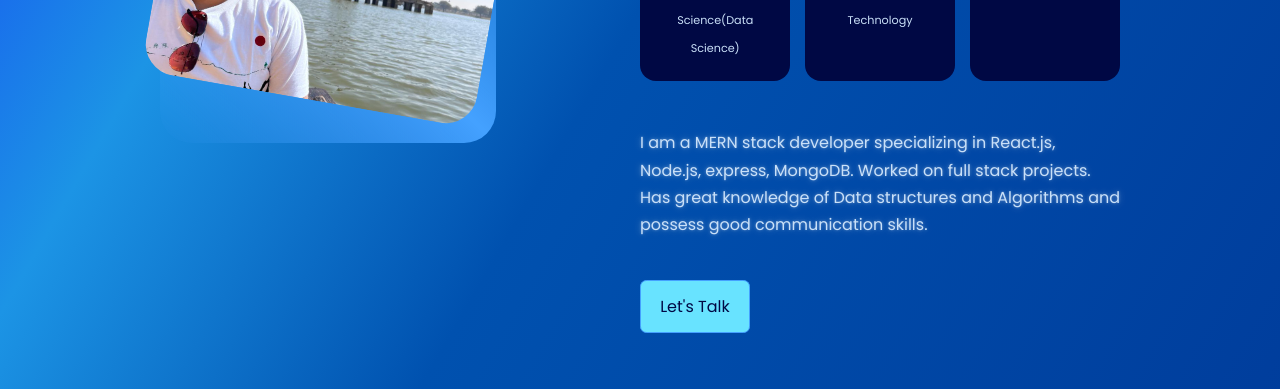
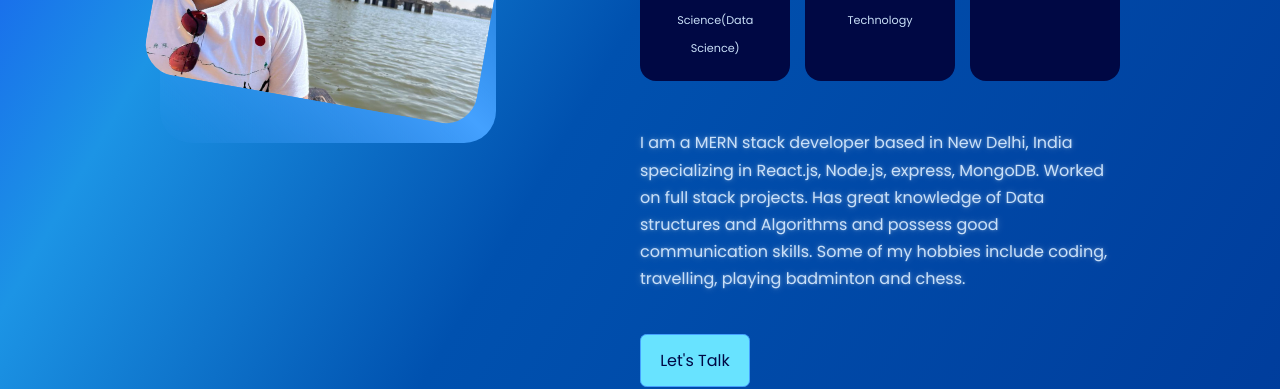
Before and after one commit to vansh-agg/react-portfolio, a React (Create React App) app: page / in a window 1280 px wide. Shown: the part 1360-1749 px from the top of the page. Built offline with nearby package versions, Linux system fonts and the light colour scheme.

Commit message:
updated info

```diff
--- a/src/components/about/about.jsx
+++ b/src/components/about/about.jsx
@@ -40,12 +40,12 @@ const About = () => {
                             <small>200+ Questions on Leetcode</small>
                         </article>
                     </div>
-                    <p>I am a MERN stack developer
+                    <p>I am a MERN stack developer based in New Delhi, India
                         specializing in React.js, Node.js, express,
                         MongoDB. Worked on full stack projects. Has great knowledge
                         of Data structures and Algorithms
                         and possess good communication
-                        skills.</p>
+                        skills. Some of my hobbies include coding, travelling, playing badminton and chess. </p>
                     <a href="#contact" className='btn btn-primary'>Let's Talk</a>
 
                 </div>
```
Also changed, not shown: 1 other file (tests, documents, lock files or other folders).
